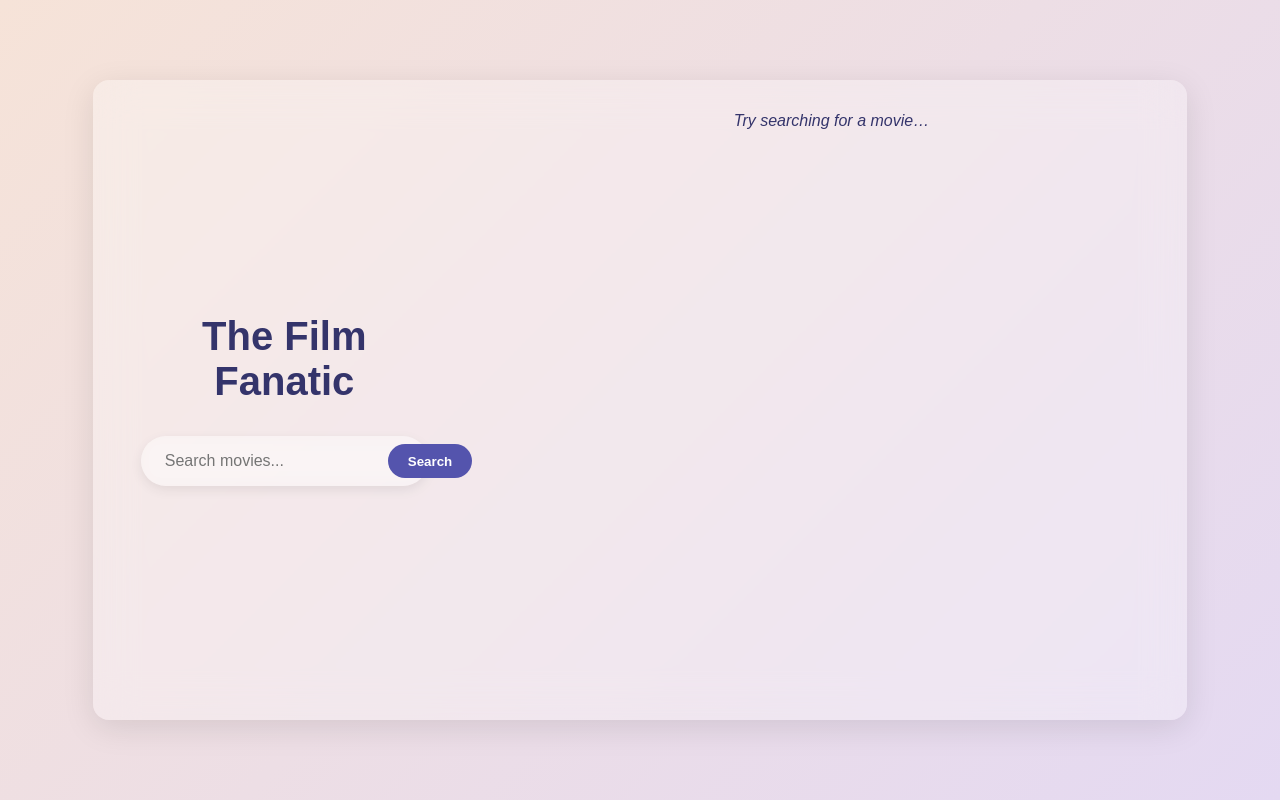
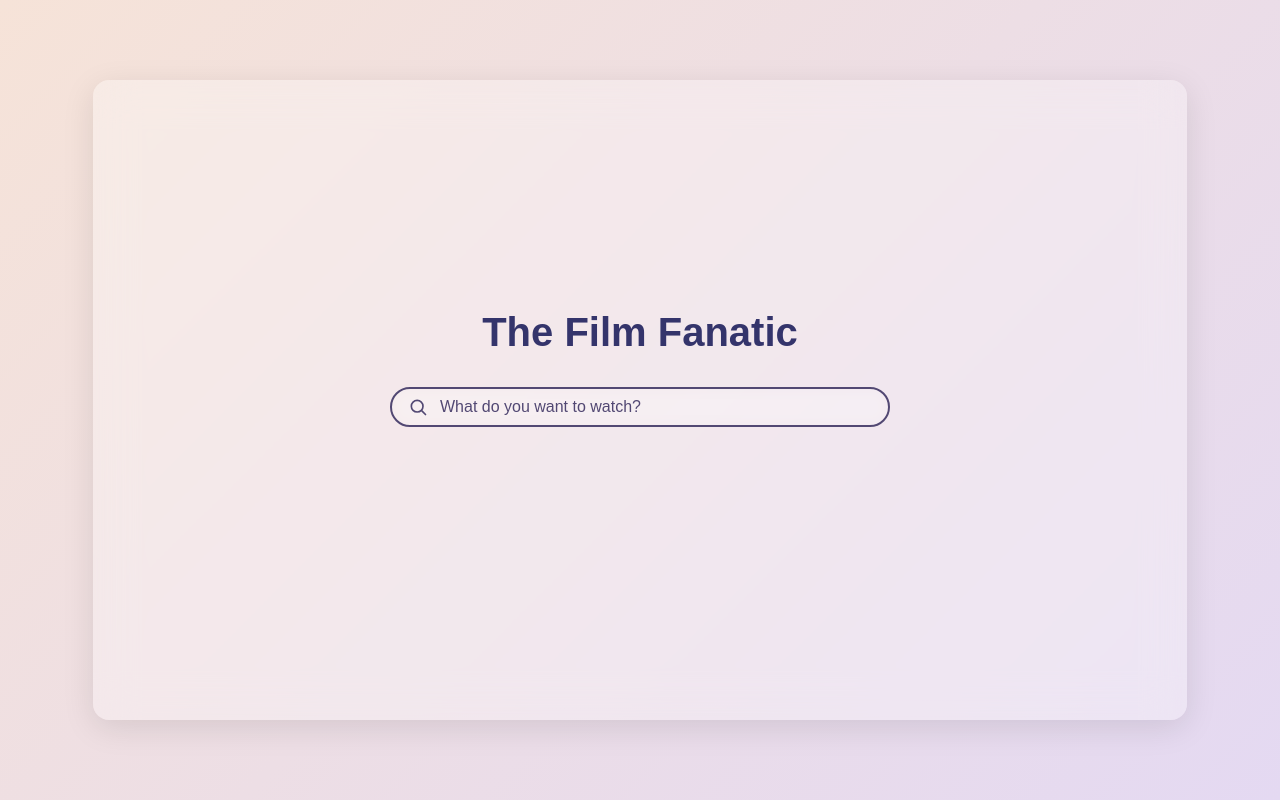
Before and after one commit to ZeinNoureddin/noon-frontend-task, a Next.js app: page / in a window 1280 px wide. Built offline with nearby package versions, Linux system fonts and the light colour scheme.

Commit message:
changes to ui

```diff
--- a/src/app/page.tsx
+++ b/src/app/page.tsx
@@ -12,17 +12,18 @@ export default function Home() {
     <div className={styles.pageWrapper}>
       <div className={styles.glassCard}>
         {/* Left pane */}
-        <div className={styles.left}>
+        {/* <div className={styles.left}> */}
           <h1 className={styles.siteTitle}>The Film Fanatic</h1>
           <SearchBar />
-        </div>
+        {/* </div> */}
 
         {/* Right pane */}
-        <div className={styles.right}>
+        <div className={styles.films}>
           {results.length === 0 ? (
-            <p className={styles.noResults}>
-              Try searching for a movie…
-            </p>
+            // <p className={styles.noResults}>
+            //   Try searching for a movie…
+            // </p>
+            <></>
           ) : (
             results.map((movie) => (
               <div key={movie.id} className={styles.movieCard}>
--- a/src/components/SearchBar.tsx
+++ b/src/components/SearchBar.tsx
@@ -1,4 +1,5 @@
 'use client';
+
 import { FormEvent, useState } from 'react';
 import { useSearchStore } from '@/stores/useSearchStore';
 import styles from '../styles/SearchBar.module.scss';
@@ -10,22 +11,31 @@ export default function SearchBar() {
 
   const onSubmit = (e: FormEvent) => {
     e.preventDefault();
+    if (!input.trim()) return;
     setQuery(input);
     fetchResults();
   };
 
   return (
-    <form onSubmit={onSubmit} className={styles.form}>
+    <form onSubmit={onSubmit} className={styles.searchForm}>
+      <div className={styles.inputGroup}>
+        <svg
+          className={styles.icon}
+          viewBox="0 0 24 24"
+          fill="none"
+          xmlns="http://www.w3.org/2000/svg"
+        >
+          <circle cx="11" cy="11" r="7" stroke="currentColor" strokeWidth="2"/>
+          <line x1="16.656" y1="16.657" x2="21" y2="21" stroke="currentColor" strokeWidth="2" strokeLinecap="round"/>
+        </svg>
         <input
           className={styles.input}
           type="text"
           value={input}
           onChange={(e) => setInput(e.target.value)}
-        placeholder="Search movies..."
+          placeholder="What do you want to watch?"
         />
-      <button className={styles.button} type="submit">
-        Search
-      </button>
+      </div>
     </form>
   );
 }
--- a/src/styles/Home.module.scss
+++ b/src/styles/Home.module.scss
@@ -26,6 +26,9 @@
 .glassCard {
   /* the semi-transparent “card” container */
   display: flex;
+  flex-direction: column;
+  justify-content: center;
+  align-items: center;
   width: 90%;
   max-width: 1200px;
   min-height: 80vh;
@@ -53,7 +56,7 @@
   text-align: center;
 }
 
-.right {
+.films {
   width: 65%;
   padding: 2rem 3rem;
   display: grid;
--- a/src/styles/SearchBar.module.scss
+++ b/src/styles/SearchBar.module.scss
@@ -1,35 +1,42 @@
-.form {
+/* components/SearchBar.module.scss */
+
+.searchForm {
+  width: 100%;
+  max-width: 500px;   /* adjust as you like */
+}
+
+.inputGroup {
   display: flex;
-  width: 100%;
-  max-width: 400px;
-  background: var(--glass-bg);
-  backdrop-filter: blur(10px);
+  align-items: center;
+  border: 2px solid  #524873;
   border-radius: 999px;
-  padding: 0.5rem;
-  box-shadow: 0 4px 12px rgba(0, 0, 0, 0.08);
+  padding: 0.5rem 1rem;
+  background: transparent;
+  backdrop-filter: blur(8px);
+}
+
+.icon {
+  display: flex;
+  align-items: center;
+  margin-right: 0.75rem;
+  color: #524873;
+  width: 1.25rem;
+  height: 1.25rem;
+  flex-shrink: 0;
 }
 
 .input {
-  flex-grow: 1;
+  flex: 1;
+  border: none;
+  outline: none;
+  font-size: 1rem;
   background: transparent;
-  border: none;
-  padding: 0.5rem 1rem;
-  font-size: 1rem;
-  color: #34346b;
-  outline: none;
+  color: #524873;
 }
 
-.button {
-    background: #5454ad;
-    color: #fff;
-    border: none;
-  border-radius: 999px;
-  padding: 0 1.25rem;
-  font-weight: 600;
-  cursor: pointer;
-  transition: background 0.2s;
+.input::placeholder {
+  color: #524873;
 }
 
-.button:hover {
-    background: #34346b;
-}
+
+// #34346b; #5454ad;
```
Lines whose indentation alone changed are shown as unchanged.
